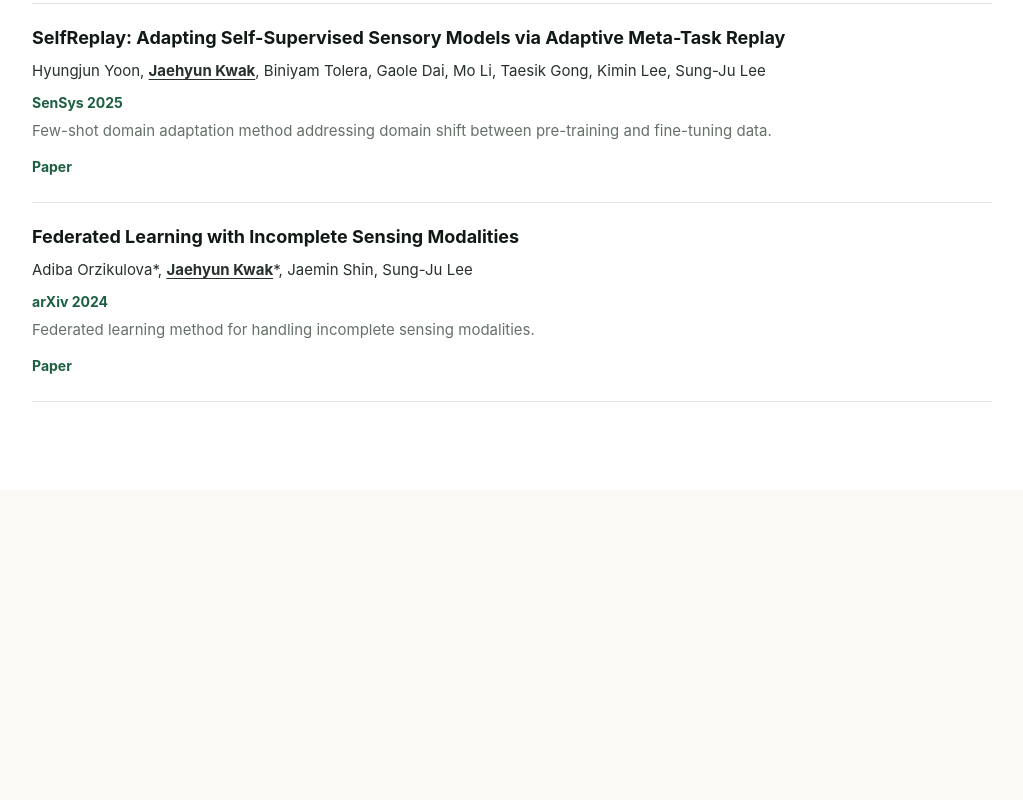
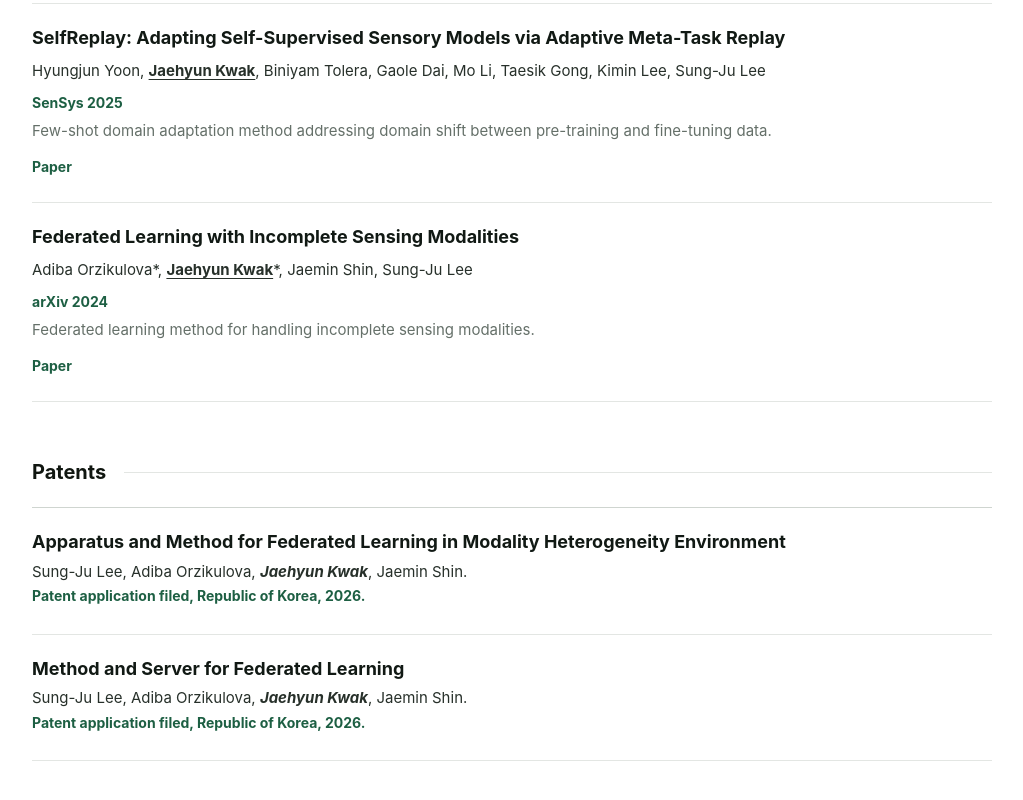
Before and after one commit to jaehyun-kwak/jaehyun-kwak.github.io, a React (Vite) app: page / in a window 1280 px wide. Shown: the part 1676-2476 px from the top of the page, without its empty margins (128-1151 px from the left). Before the commit the page ends 2166 px from the top, so only its background shows below. Built offline with nearby package versions, Linux system fonts and the light colour scheme.

Commit message:
Add patents and update SAGA news

```diff
--- a/src/App.css
+++ b/src/App.css
@@ -320,6 +320,40 @@
   font-weight: 700;
 }
 
+.patents {
+  border-top: 1px solid var(--line-strong);
+}
+
+.patent {
+  padding: 22px 0 24px;
+  border-bottom: 1px solid var(--line);
+  min-width: 0;
+}
+
+.patent h3 {
+  margin: 0 0 5px;
+  color: #111914;
+  font-size: 18px;
+  font-weight: 720;
+  line-height: 1.38;
+  overflow-wrap: break-word;
+}
+
+.patent p {
+  margin: 3px 0;
+}
+
+.patent-author-me {
+  font-weight: 750;
+}
+
+.patent-status {
+  color: var(--accent-dark);
+  font-size: 14px;
+  font-weight: 750;
+  line-height: 1.45;
+}
+
 @media (max-width: 900px) {
   .about {
     grid-template-columns: 1fr;
@@ -385,4 +419,8 @@
   .pub {
     padding: 19px 0 21px;
   }
+
+  .patent {
+    padding: 19px 0 21px;
+  }
 }
--- a/src/App.jsx
+++ b/src/App.jsx
@@ -1,11 +1,12 @@
 import { useEffect, useState } from "react";
 import "./App.css";
-import { profile, news, publications } from "./data";
+import { profile, news, publications, patents } from "./data";
 
 const navSections = [
   { id: "about", label: "About" },
   { id: "news", label: "News" },
   { id: "research", label: "Research" },
+  { id: "patents", label: "Patents" },
 ];
 
 function useActiveSection() {
@@ -108,13 +109,20 @@
   );
 }
 
-function AuthorList({ authors }) {
+function AuthorList({ authors, emphasize = false }) {
   const name = profile.name;
   const parts = authors.split(name);
 
   return parts.map((part, index) => (
     <span key={`${part}-${index}`}>
-      {index > 0 && <span className="author-me">{name}</span>}
+      {index > 0 &&
+        (emphasize ? (
+          <strong className="patent-author-me">
+            <em>{name}</em>
+          </strong>
+        ) : (
+          <span className="author-me">{name}</span>
+        ))}
       {part}
     </span>
   ));
@@ -220,6 +228,26 @@
   );
 }
 
+function Patents() {
+  return (
+    <section id="patents">
+      <SectionTitle>Patents</SectionTitle>
+
+      <div className="patents">
+        {patents.map((patent) => (
+          <article className="patent" key={patent.title}>
+            <h3>{patent.title}</h3>
+            <p className="authors">
+              <AuthorList authors={patent.authors} emphasize />
+            </p>
+            <p className="patent-status">{patent.status}</p>
+          </article>
+        ))}
+      </div>
+    </section>
+  );
+}
+
 export default function App() {
   const activeSection = useActiveSection();
 
@@ -230,6 +258,7 @@
         <About />
         <News />
         <Research />
+        <Patents />
       </main>
     </>
   );
--- a/src/data.js
+++ b/src/data.js
@@ -20,7 +20,10 @@
 
 export const news = [
   ["Jul. 2026", "DualDrift accepted to ICML 2026 Workshop."],
-  ["Feb. 2026", "When and Where to Attack? is now available on arXiv."],
+  [
+    "Feb. 2026",
+    "SAGA: Stage-wise Attention-Guided Adversarial Attacks is now available on arXiv.",
+  ],
   ["Jul. 2025", "QuRe accepted to ICML 2025."],
   ["May 2025", "SelfReplay accepted to SenSys 2025."],
   ["Mar. 2025", "Started my Ph.D. in the Graduate School of AI at KAIST."],
@@ -87,3 +90,17 @@
     links: { Paper: "https://arxiv.org/pdf/2405.11828v1" },
   },
 ];
+
+export const patents = [
+  {
+    title:
+      "Apparatus and Method for Federated Learning in Modality Heterogeneity Environment",
+    authors: "Sung-Ju Lee, Adiba Orzikulova, Jaehyun Kwak, Jaemin Shin.",
+    status: "Patent application filed, Republic of Korea, 2026.",
+  },
+  {
+    title: "Method and Server for Federated Learning",
+    authors: "Sung-Ju Lee, Adiba Orzikulova, Jaehyun Kwak, Jaemin Shin.",
+    status: "Patent application filed, Republic of Korea, 2026.",
+  },
+];
```
